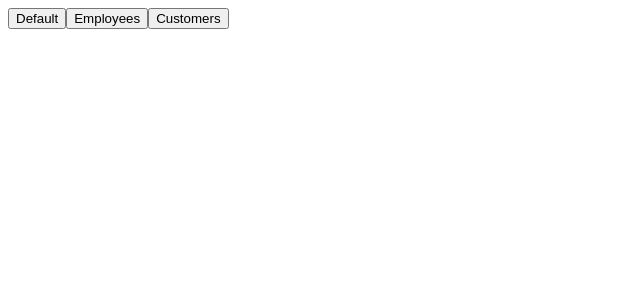
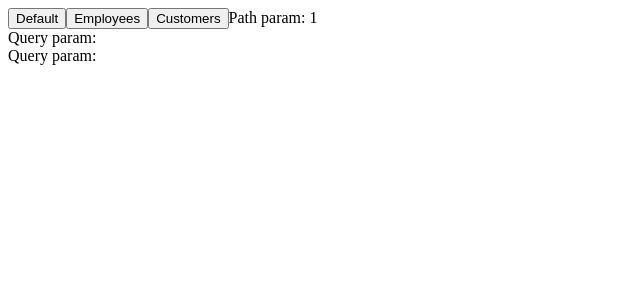
Before and after one commit to mpiccinnonode/ng-training, an Angular app: page /binding/1 in a window 1280 px wide. Before the commit this address led to /. Shown: the top 300 px of the page, without its empty margins (0-640 px from the left). Built offline with nearby package versions, Linux system fonts and the light colour scheme.

Commit message:
no-data view

```diff
--- a/src/app/app.config.ts
+++ b/src/app/app.config.ts
@@ -1,8 +1,11 @@
 import { ApplicationConfig, provideZoneChangeDetection } from '@angular/core';
-import { provideRouter } from '@angular/router';
+import { provideRouter, withComponentInputBinding } from '@angular/router';
 
 import { routes } from './app.routes';
 
 export const appConfig: ApplicationConfig = {
-  providers: [provideZoneChangeDetection({ eventCoalescing: true }), provideRouter(routes)]
+  providers: [
+    provideZoneChangeDetection({ eventCoalescing: true }),
+    provideRouter(routes, withComponentInputBinding()),
+  ],
 };
--- a/src/app/app.routes.ts
+++ b/src/app/app.routes.ts
@@ -3,10 +3,17 @@ import { Routes } from '@angular/router';
 export const routes: Routes = [
   {
     path: 'employees',
-    loadChildren: () => import('./employees/employees.module').then((m) => m.EmployeesModule)
+    loadChildren: () =>
+      import('./employees/employees.module').then((m) => m.EmployeesModule),
   },
   {
     path: 'customers',
-    loadChildren: () => import('./customers/customers.routes').then((m) => m.CUSTOMERS_ROUTES)
-  }
+    loadChildren: () =>
+      import('./customers/customers.routes').then((m) => m.CUSTOMERS_ROUTES),
+  },
+  {
+    path: 'binding/:pathParam',
+    loadComponent: () =>
+      import('./binding/binding.component').then((m) => m.BindingComponent),
+  },
 ];
--- /dev/null
+++ b/src/app/binding/binding.component.html
@@ -0,0 +1,5 @@
+<span>Path param: {{ pathParam() }}</span>
+<br>
+<span>Query param: {{ queryParam1() }}</span>
+<br>
+<span>Query param: {{ queryParam2() }}</span>
--- /dev/null
+++ b/src/app/binding/binding.component.ts
@@ -0,0 +1,14 @@
+import { Component, input } from '@angular/core';
+
+@Component({
+  selector: 'app-binding',
+  standalone: true,
+  imports: [],
+  templateUrl: './binding.component.html',
+  styleUrl: './binding.component.scss',
+})
+export class BindingComponent {
+  pathParam = input.required<string>();
+  queryParam1 = input.required<string>();
+  queryParam2 = input.required<number>();
+}
```
Also changed, not shown: src/app/binding/binding.component.scss (added).
